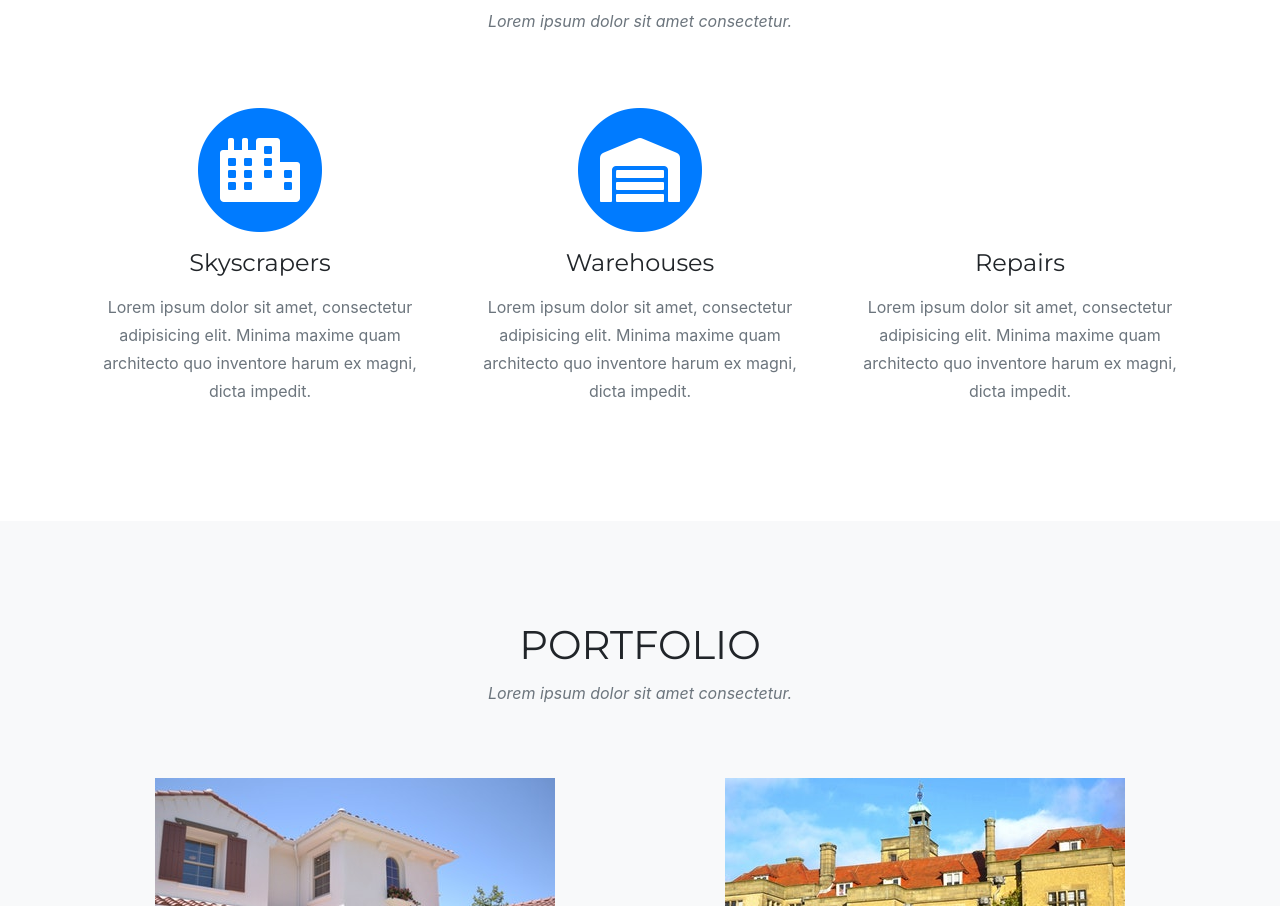
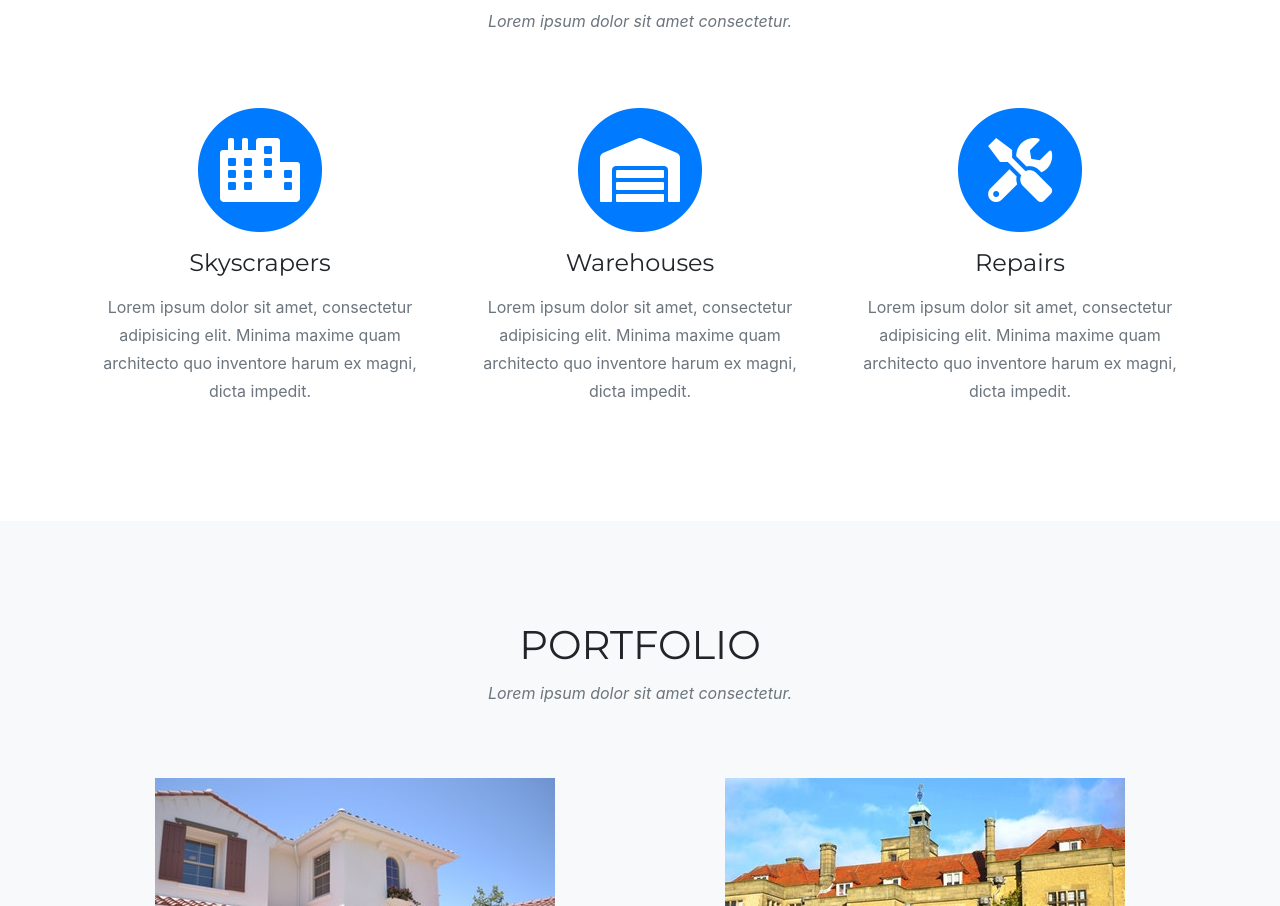
Before and after one commit to MichalzDev/michalzdev.github.io, a website with bundled scripts: page index.html in a window 1280 px wide. Shown: the part 879-1785 px from the top of the page. Built offline with nearby package versions, Linux system fonts and the light colour scheme; a web font is replaced by a local one.

Commit message:
Update index.html

```diff
--- a/index.html
+++ b/index.html
@@ -90,9 +90,9 @@
           <h4 class="service-heading">Warehouses</h4>
           <p class="text-muted">Lorem ipsum dolor sit amet, consectetur adipisicing elit. Minima maxime quam architecto quo inventore harum ex magni, dicta impedit.</p>
         </div>
-        <div class="col-md-4">
+         <div class="col-md-4">
           <span class="fa-stack fa-4x">
-            <em clemass="fas fa-circle fa-stack-2x text-primary"></em>
+            <em class="fas fa-circle fa-stack-2x text-primary"></em>
             <em class="fas fa-tools fa-stack-1x fa-inverse"></em>
           </span>
           <h4 class="service-heading">Repairs</h4>
```
